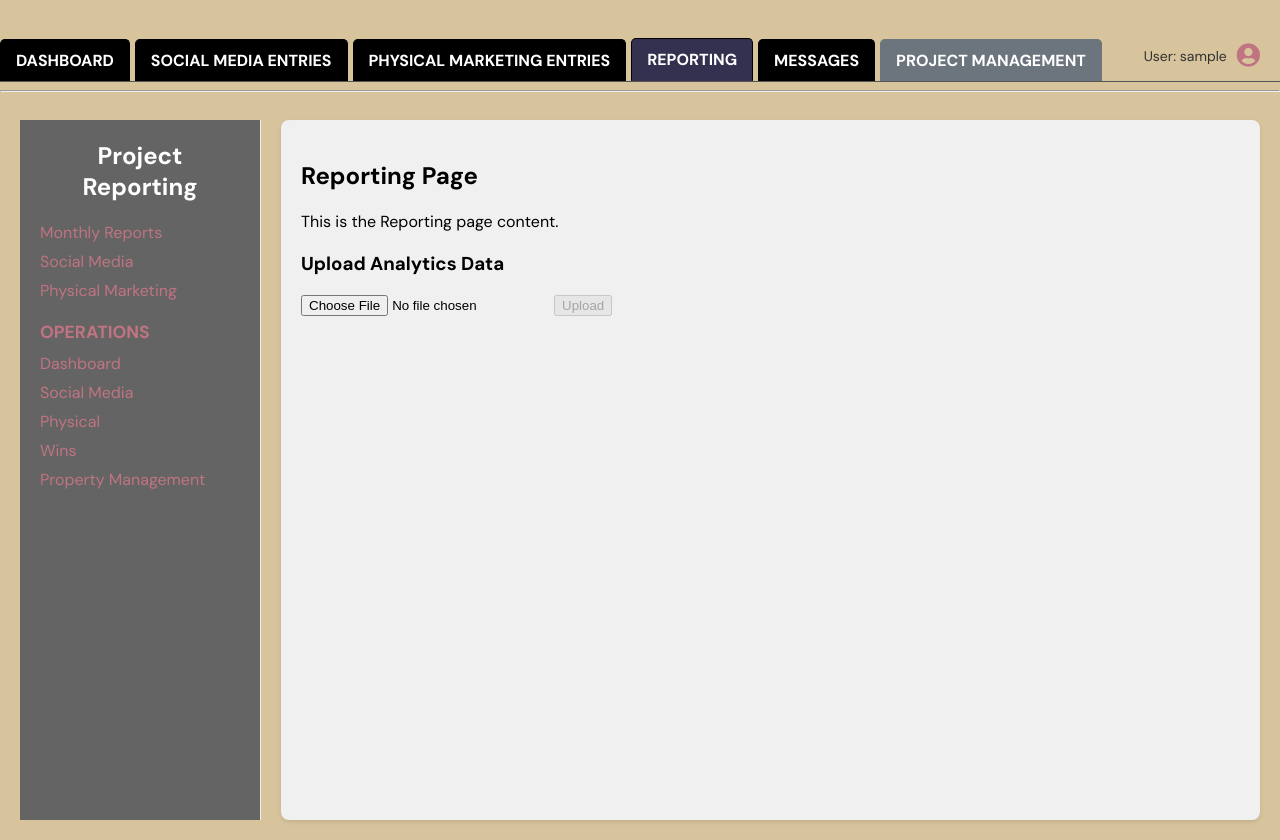
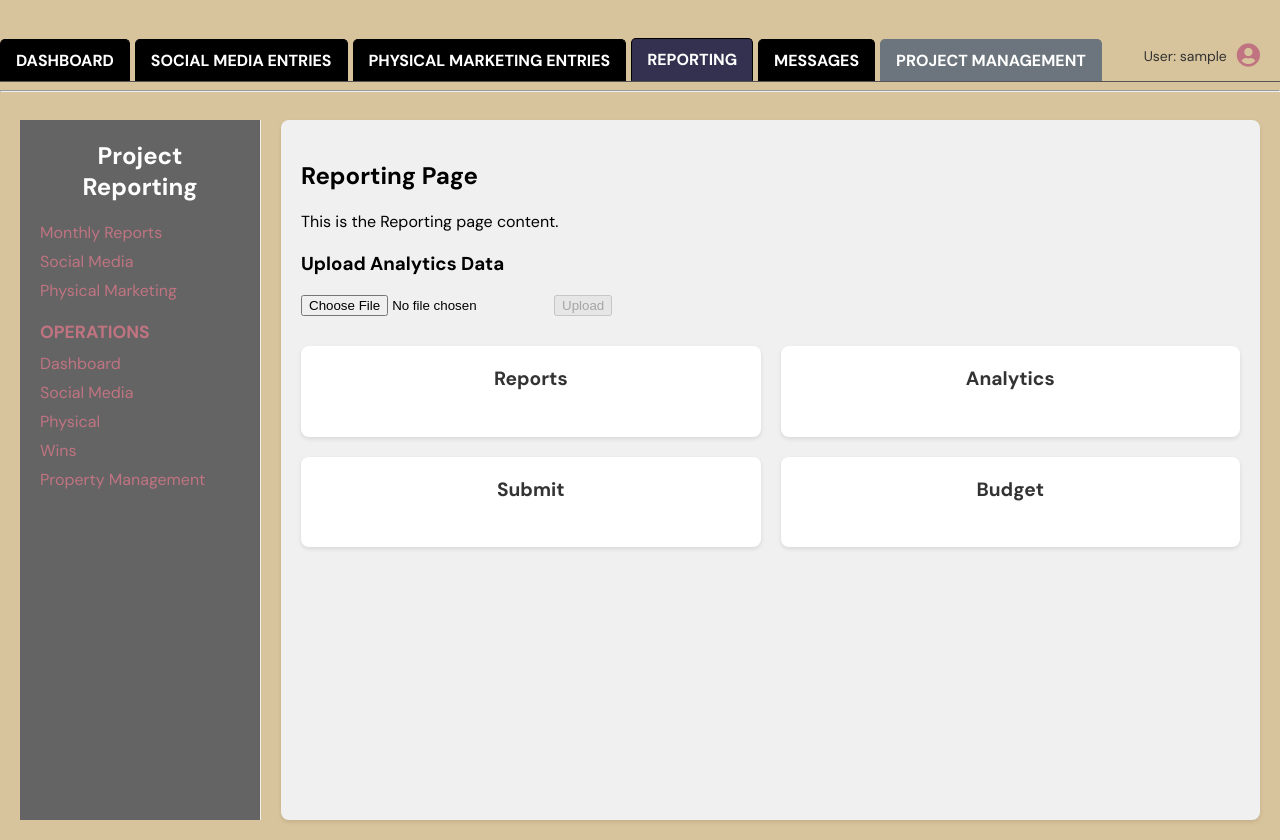
Before and after one commit to dakjen/marketingportal1, a React (Create React App) app: page /reporting in a window 1280 px wide. Built offline with nearby package versions, Linux system fonts and the light colour scheme; no server answers; sample sign-in values are in the browser's storage.

Commit message:
feat: Add four boxes to Reporting page

```diff
--- a/src/ReportingPage.css
+++ b/src/ReportingPage.css
@@ -11,3 +11,24 @@
   box-shadow: 0 2px 4px rgba(0, 0, 0, 0.1);
   margin-left: 20px; /* Space between sidebar and main content */
 }
+
+.reporting-boxes-container {
+  display: grid;
+  grid-template-columns: repeat(2, 1fr); /* Two columns, equal width */
+  gap: 20px; /* Space between boxes */
+  margin-top: 30px;
+}
+
+.reporting-box {
+  background-color: #ffffff;
+  padding: 20px;
+  border-radius: 8px;
+  box-shadow: 0 2px 4px rgba(0, 0, 0, 0.1);
+  text-align: center;
+}
+
+.reporting-box h4 {
+  margin-top: 0;
+  color: #333;
+  font-size: 1.2em;
+}
--- a/src/ReportingPage.js
+++ b/src/ReportingPage.js
@@ -34,6 +34,21 @@ function ReportingPage() {
           <input type="file" onChange={handleFileChange} />
           <button onClick={handleUpload} disabled={!selectedFile}>Upload</button>
         </div>
+
+        <div className="reporting-boxes-container">
+          <div className="reporting-box">
+            <h4>Reports</h4>
+          </div>
+          <div className="reporting-box">
+            <h4>Analytics</h4>
+          </div>
+          <div className="reporting-box">
+            <h4>Submit</h4>
+          </div>
+          <div className="reporting-box">
+            <h4>Budget</h4>
+          </div>
+        </div>
       </div>
     </div>
   );
```
